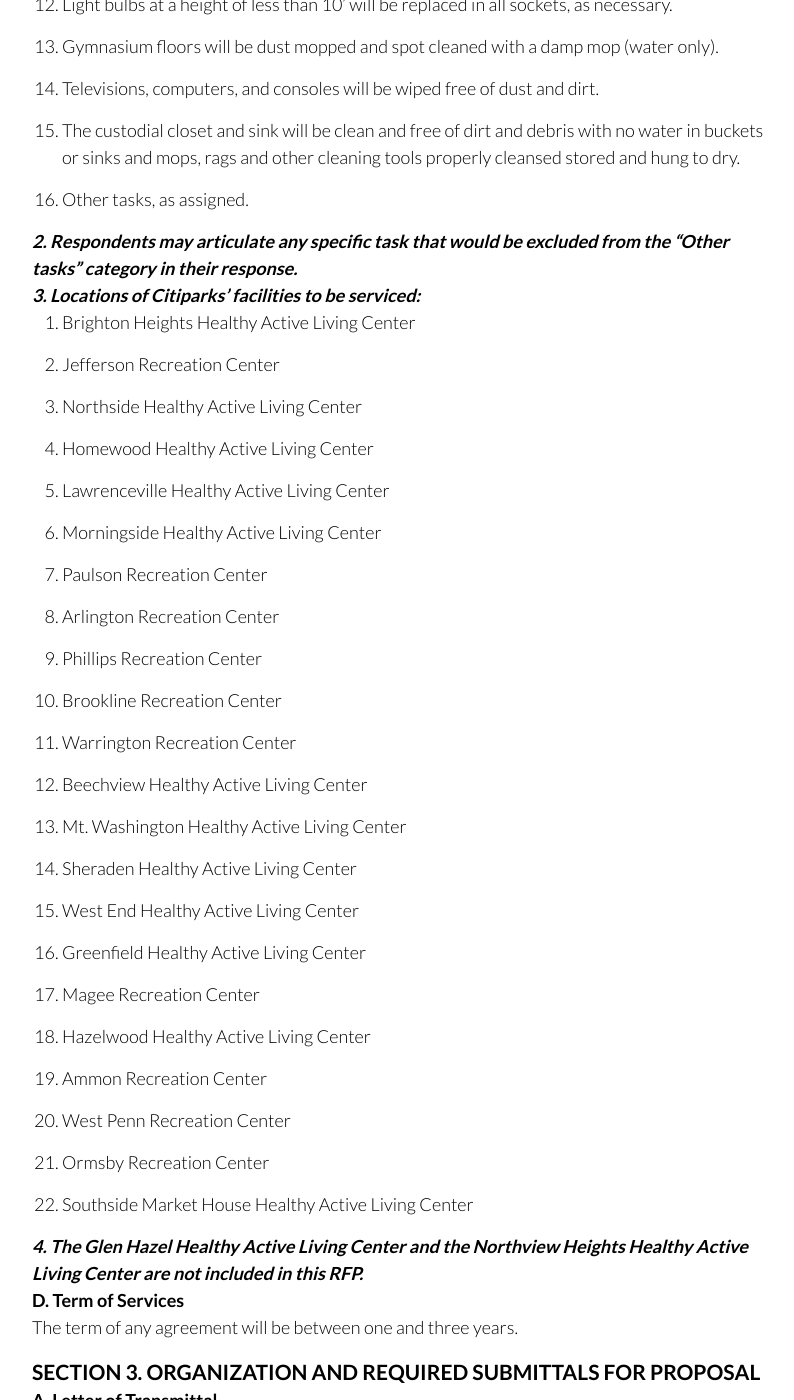
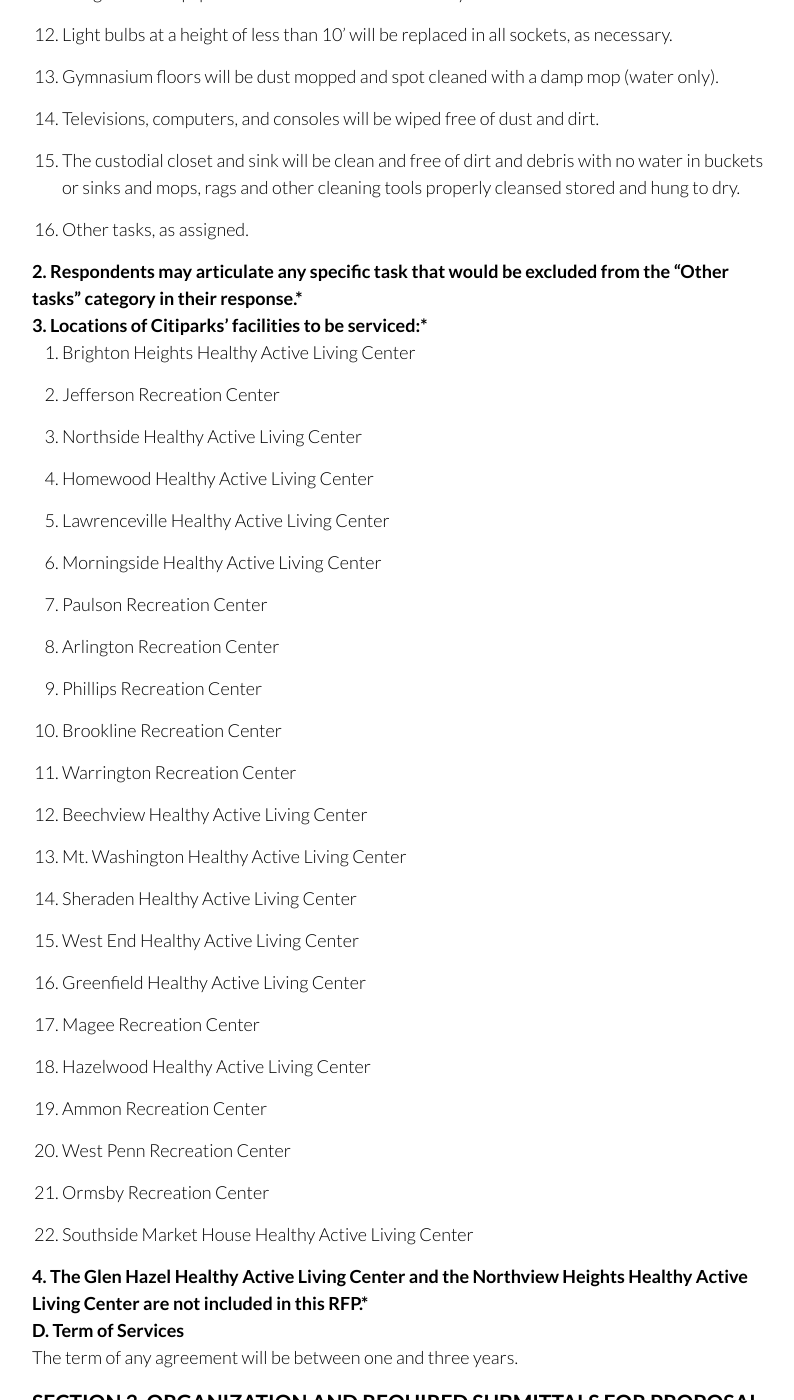
Before and after one commit to codeforamerica/cleaning-pgh, a Jekyll site: the page built from _posts/2015-04-08-rfp.md, in a window 1280 px wide and 1400 px high, scrolled down 4434 px. Shown: the whole window, without its empty margins (238-1032 px from the left). Built offline with Jekyll 4.4.1, drawn with Linux system fonts in a browser that asks for light colours; nearby versions of some CDN libraries; comment, search, counter and statistics services are not loaded.

Commit message:
fix p tag issue

```diff
--- a/_posts/2015-04-08-rfp.md
+++ b/_posts/2015-04-08-rfp.md
@@ -78,6 +78,7 @@
  Citiparks may initiate negotiations with one or more firm submitting proposals during the ninety (90) day period that proposals must remain effective.
 
 * The Respondents is encouraged to add to, modify or clarify any of the scope of work items it deems appropriate to obtain a high quality plan at the lowest possible cost.
+
 * All changes should be listed and explained. However, the scope of work proposed, at minimum, must accomplish the goals and work outlined.
 
 Citiparks reserves and may exercise the following rights and options with respect to this selection process:
@@ -104,7 +105,7 @@
 
 The following tasks within the process are expected to be completed by the Respondent during each visit, if directed:
 
-####*1. Tasks may include, but are not limited to the following:*
+####1. Tasks may include, but are not limited to the following:
 
 1. Cleaning of restroom equipment including urinals, commodes, sinks, grab bars, partitions, garbage cans, wall and any other surface within the restroom.  Restroom must be free of dust, dirt, bodily fluids or excrements, as well as have evidence that surfaces were disinfected.
 
@@ -138,9 +139,9 @@
 
 16. Other tasks, as assigned.
 
-####*2. Respondents may articulate any specific task that would be excluded from the "Other tasks" category in their response.*
+####2. Respondents may articulate any specific task that would be excluded from the "Other tasks" category in their response.*
 
-####*3. Locations of Citiparks’ facilities to be serviced:*
+####3. Locations of Citiparks’ facilities to be serviced:*
 
 1. Brighton Heights Healthy Active Living Center
 
@@ -186,7 +187,7 @@
 
 22. Southside Market House Healthy Active Living Center
 
-####*4. The Glen Hazel Healthy Active Living Center and the Northview Heights Healthy Active Living Center are not included in this RFP.*
+####4. The Glen Hazel Healthy Active Living Center and the Northview Heights Healthy Active Living Center are not included in this RFP.*
 
 ####**D. Term of Services**
 
```
